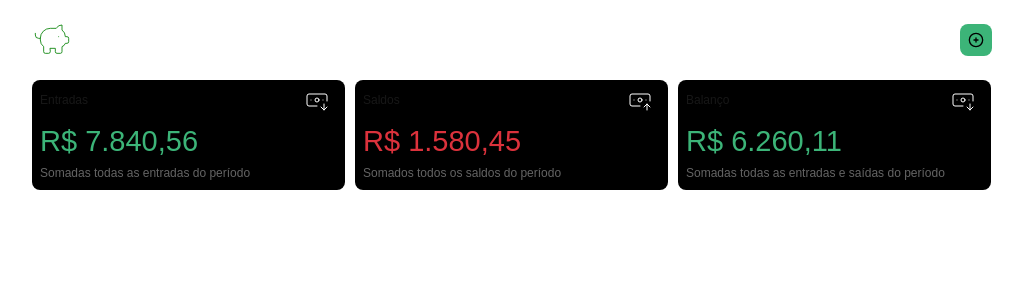
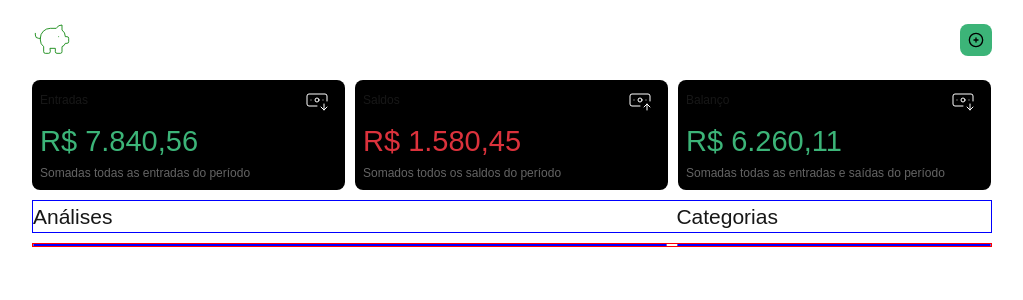
Before and after one commit to samuelgarcia-ufr/Finance, a Next.js app: page / in a window 1280 px wide. Shown: the top 300 px of the page, without its empty margins (128-1151 px from the left). Built offline with nearby package versions, Linux system fonts and the light colour scheme.

Commit message:
add graphics part 1

```diff
--- a/src/app/globals.css
+++ b/src/app/globals.css
@@ -19,11 +19,7 @@ body {
 }
 
 header {
-  /*border: solid 1px blue;*/
   display: flex;
-  /*margin-top: 20px;
-  margin-left: 20px;
-  margin-right: 20px;*/
   margin: 20px auto;
   width: 960px;
 }
@@ -36,14 +32,12 @@ header {
 }
 
 .cards {
-  /*border: solid 2px red;*/
   margin: auto;
   display: flex;
   width: 960px;
 }
 
 .card1 {
-  /*border: solid 1px blue;*/
   width: 313px;
   background-color: black;
   border-radius: 8px;
@@ -75,7 +69,6 @@ header {
 }
 
 .card2 {
-  /*border: solid 1px blue;*/
   width: 313px;
   margin-left: 10px;
   background-color: black;
@@ -108,7 +101,6 @@ header {
 }
 
 .card3 {
-  /*border: solid 1px blue;*/
   width: 313px;
   margin-left: 10px;
   background-color: black;
@@ -139,3 +131,42 @@ header {
   margin-bottom: 8px;
   color: rgb(100, 100, 100);
 }
+
+.titles {
+  display: flex;
+  width: 960px;
+  margin: 10px auto;
+  border: solid 1px blue;
+}
+
+.titles h1 {
+  font-size: 21px;
+}
+
+.titles h2 {
+  font-size: 21px;
+  margin-left: 564px;
+}
+
+.graphics {
+  display: flex;
+  border: solid 1px red;
+  margin: 10px auto;
+  width: 960px;
+}
+
+.graphic1 {
+  border: solid 1px blue;
+  height: 200;
+  width: 635px;
+  background-color: black;
+  border-radius: 8px;
+}
+
+.graphic2 {
+  border: solid 1px blue;
+  margin-left: 10px;
+  width: 315px;
+  background-color: black;
+  border-radius: 8px;
+}
--- a/src/app/page.tsx
+++ b/src/app/page.tsx
@@ -31,6 +31,14 @@ export default function Home() {
         <h3>Somadas todas as entradas e saídas do período</h3>
       </div>
     </section>
+    <div className="titles">
+      <h1>Análises</h1>
+      <h2>Categorias</h2>
+    </div>
+    <div className="graphics">
+      <div className="graphic1"></div>
+      <div className="graphic2"></div>
+    </div>
     </>
   )
 }
```
